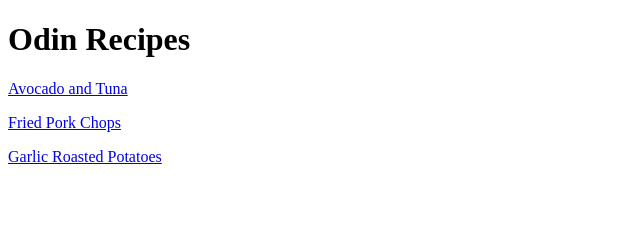
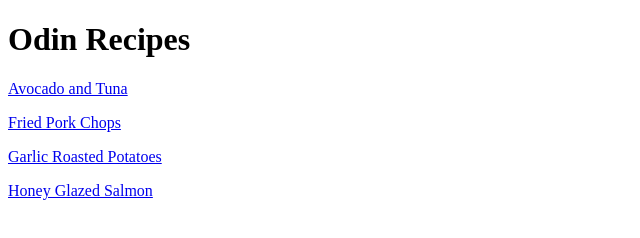
Before and after one commit to LochNessa131/odin-recipes, a plain HTML site: page index.html in a window 1280 px wide. Shown: the whole page, without its empty margins (0-640 px from the left). Drawn offline with Linux system fonts and the light colour scheme.

Commit message:
Include new recipe to main recipe list

```diff
--- a/index.html
+++ b/index.html
@@ -9,5 +9,6 @@
 <p><a href="recipes/avocado-and-tuna.html">Avocado and Tuna</a></p>
 <p><a href="recipes/fried-pork-chops.html">Fried Pork Chops</a></p>
 <p><a href="recipes/garlic-roasted-potatoes.html">Garlic Roasted Potatoes</a></p>
+<p><a href="recipes/honey-glazed-salmon.html">Honey Glazed Salmon</a></p>
 </body>
 </html>
```
